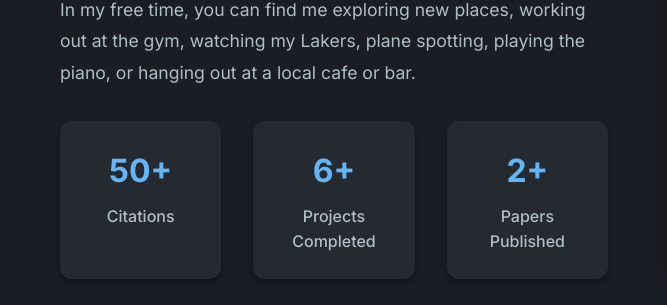
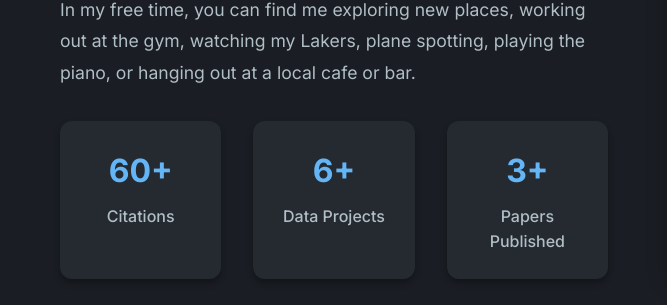
Before and after one commit to chengfu5/chengfu5.github.io, a plain HTML site: page index.html in a window 1280 px wide. Shown: the part 1169-1474 px from the top of the page, 0-667 px from the left. Drawn offline with Linux system fonts and the light colour scheme.

Commit message:
Updated stats

```diff
--- a/index.html
+++ b/index.html
@@ -91,15 +91,15 @@
                     </p>
                     <div class="about-stats">
                         <div class="stat">
-                            <h3>50+</h3>
+                            <h3>60+</h3>
                             <p>Citations</p>
                         </div>
                         <div class="stat">
                             <h3>6+</h3>
-                            <p>Projects Completed</p>
+                            <p>Data Projects</p>
                         </div>
                         <div class="stat">
-                            <h3>2+</h3>
+                            <h3>3+</h3>
                             <p>Papers Published</p>
                         </div>
                     </div>
```
